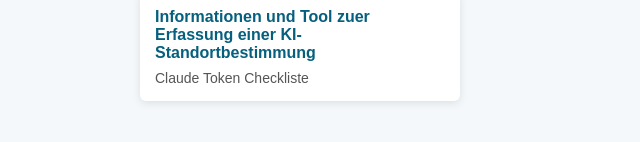
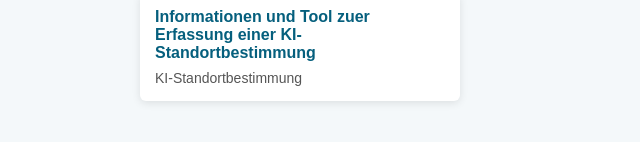
Before and after one commit to itonic-Advisors/itonic-Tools, a plain HTML site: page index.html in a window 1280 px wide. Shown: the part 144-286 px from the top of the page, 0-640 px from the left. Drawn offline with Linux system fonts and the light colour scheme.

Commit message:
Update index.html

```diff
--- a/index.html
+++ b/index.html
@@ -73,10 +73,10 @@
 
   <div class="grid">
   <!-- TOOL 1 -->
-    <div class="card" onclick="openTool('/KI-Standortbestimmung/itonic_KI-Standortbestimmung.html')">
+    <div class="card" onclick="openTool('/itonic_KI-Standortbestimmung.html')">
       <div class="title">Informationen und Tool zuer Erfassung einer KI-Standortbestimmung</div>
       <div class="desc">
-        Claude Token Checkliste
+        KI-Standortbestimmung
       </div>
     </div>
 
```
